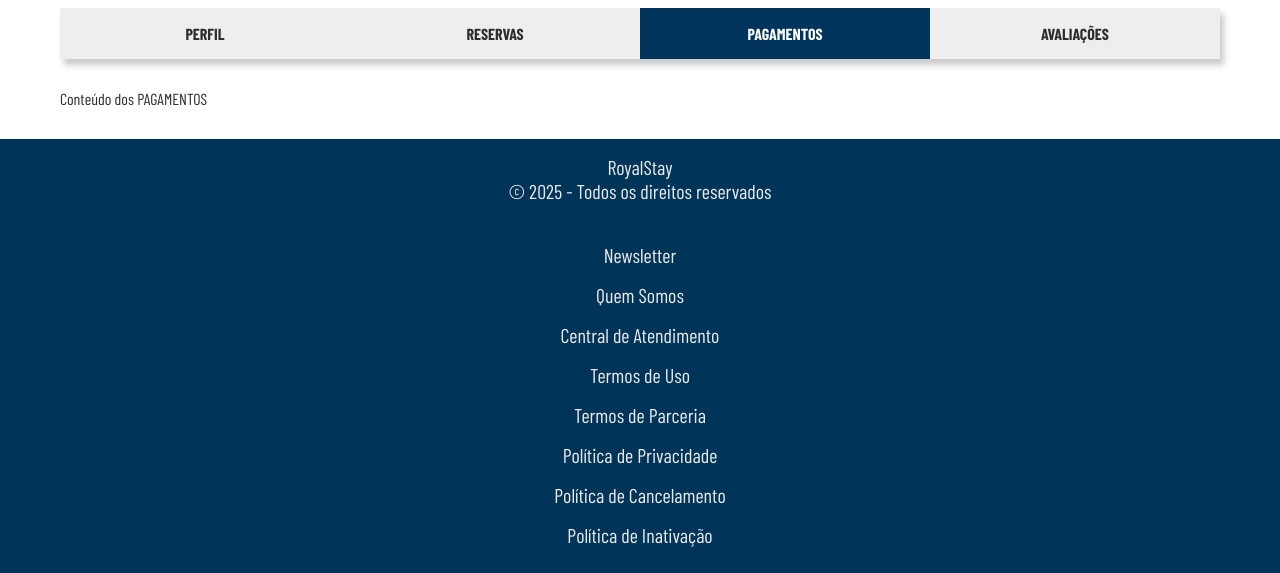
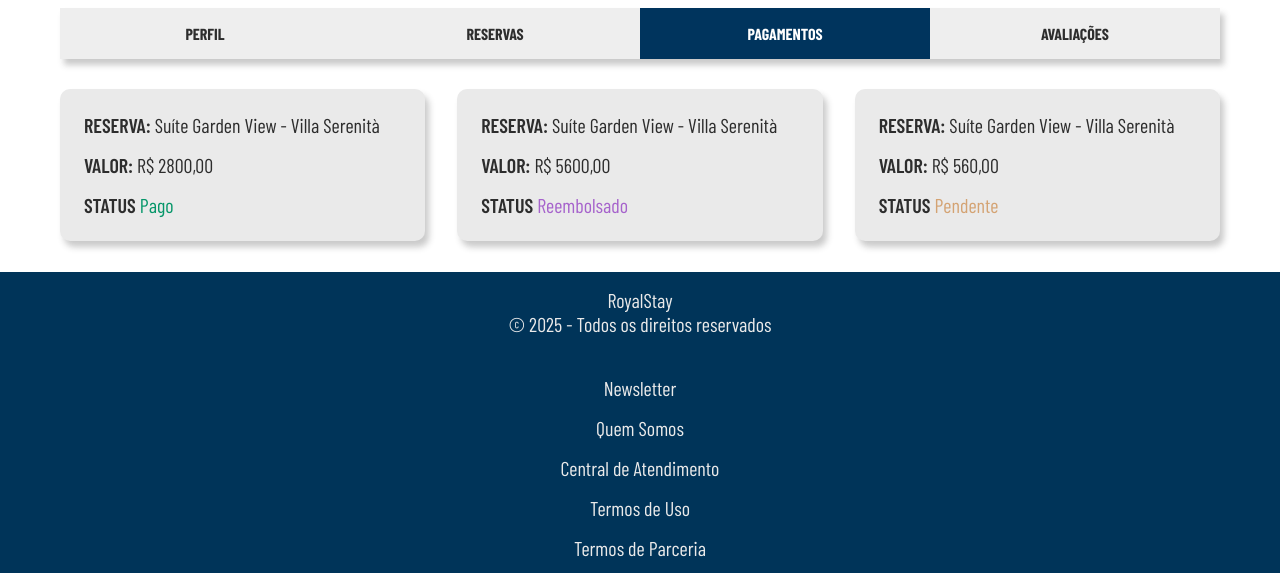
Before and after one commit to Wasleny/RoyalStay, a website: page pages/panel.html in a window 1280 px wide. Both pictures are taken after a click on the label "PAGAMENTOS". Shown: the part 167-740 px from the top of the page. Drawn offline with nearby package versions, Linux system fonts and the light colour scheme; a web font is replaced by a local one.

Commit message:
feat(ui): create payments page with HTML and Sass styling

```diff
--- a/pages/panel.html
+++ b/pages/panel.html
@@ -98,6 +98,7 @@
                 <a href="#">EDITAR PERFIL</a>
             </div>
         </section>
+
         <section>
             <article>
                 <header>
@@ -242,11 +243,64 @@
 
                 <footer>
                     <a href="#">VER DETALHES</a>
-                    <a  data-role="finished" href="#">AVALIAR</a>
+                    <a data-role="finished" href="#">AVALIAR</a>
                 </footer>
             </article>
         </section>
-        <section>Conteúdo dos PAGAMENTOS</section>
+
+        <section>
+            <article>
+                <p>
+                    <strong>RESERVA: </strong>
+                    Suíte Garden View - Villa Serenità
+                </p>
+
+                <p>
+                    <strong>VALOR: </strong>
+                    R$ 2800,00
+                </p>
+
+                <p>
+                    <strong>STATUS </strong>
+                    <span data-role="confirmed">Pago</span>
+                </p>
+            </article>
+
+            <article>
+                <p>
+                    <strong>RESERVA: </strong>
+                    Suíte Garden View - Villa Serenità
+                </p>
+
+                <p>
+                    <strong>VALOR: </strong>
+                    R$ 5600,00
+                </p>
+
+                <p>
+                    <strong>STATUS </strong>
+                    <span data-role="finished">Reembolsado</span>
+                </p>
+            </article>
+
+            <article>
+                <p>
+                    <strong>RESERVA: </strong>
+                    Suíte Garden View - Villa Serenità
+                </p>
+
+                <p>
+                    <strong>VALOR: </strong>
+                    R$ 560,00
+                </p>
+
+                <p>
+                    <strong>STATUS </strong>
+                    <span data-role="pending">Pendente</span>
+                </p>
+            </article>
+        </section>
+
         <section>Conteúdo das AVALIAÇÕES</section>
     </main>
 
--- a/sass/pages/_panel.scss
+++ b/sass/pages/_panel.scss
@@ -146,12 +146,44 @@ main section div {
   }
 }
 
+#tab3:checked ~ main section:nth-of-type(3) {
+  display: grid;
+  grid-template-columns: 1fr 1fr 1fr;
+  justify-content: space-between;
+  gap: 2rem;
+
+  article {
+    @include card-rounded;
+
+    padding: 1.5rem;
+    margin: 0;
+    display: flex;
+    flex-direction: column;
+    gap: 1rem;
+
+    p {
+      strong {
+        font-weight: 600;
+      }
+    }
+  }
+
+  @media (width < 800px) {
+    grid-template-columns: 1fr;
+    gap: 3rem;
+    margin: 3rem 0;
+
+    article {
+      margin: 0;
+    }
+  }
+}
+
 #tab2:checked ~ main section:nth-of-type(2) {
   display: grid;
   grid-template-columns: 1fr 1fr;
   margin: 0;
   justify-content: space-between;
-  width: auto;
 
   article {
     @include card-rounded;
@@ -191,22 +223,6 @@ main section div {
 
         strong {
           font-weight: 600;
-        }
-
-        span[data-role="confirmed"] {
-          color: colors.$green;
-        }
-
-        span[data-role="pending"] {
-          color: colors.$caramel;
-        }
-
-        span[data-role="canceled"] {
-          color: colors.$burgundy;
-        }
-
-        span[data-role="finished"] {
-          color: colors.$lavender;
         }
       }
     }
@@ -249,3 +265,19 @@ main section div {
     }
   }
 }
+
+span[data-role="confirmed"] {
+  color: colors.$green;
+}
+
+span[data-role="pending"] {
+  color: colors.$caramel;
+}
+
+span[data-role="canceled"] {
+  color: colors.$burgundy;
+}
+
+span[data-role="finished"] {
+  color: colors.$lavender;
+}
```
Also changed, not shown: css/styles.css, 1 other file.
